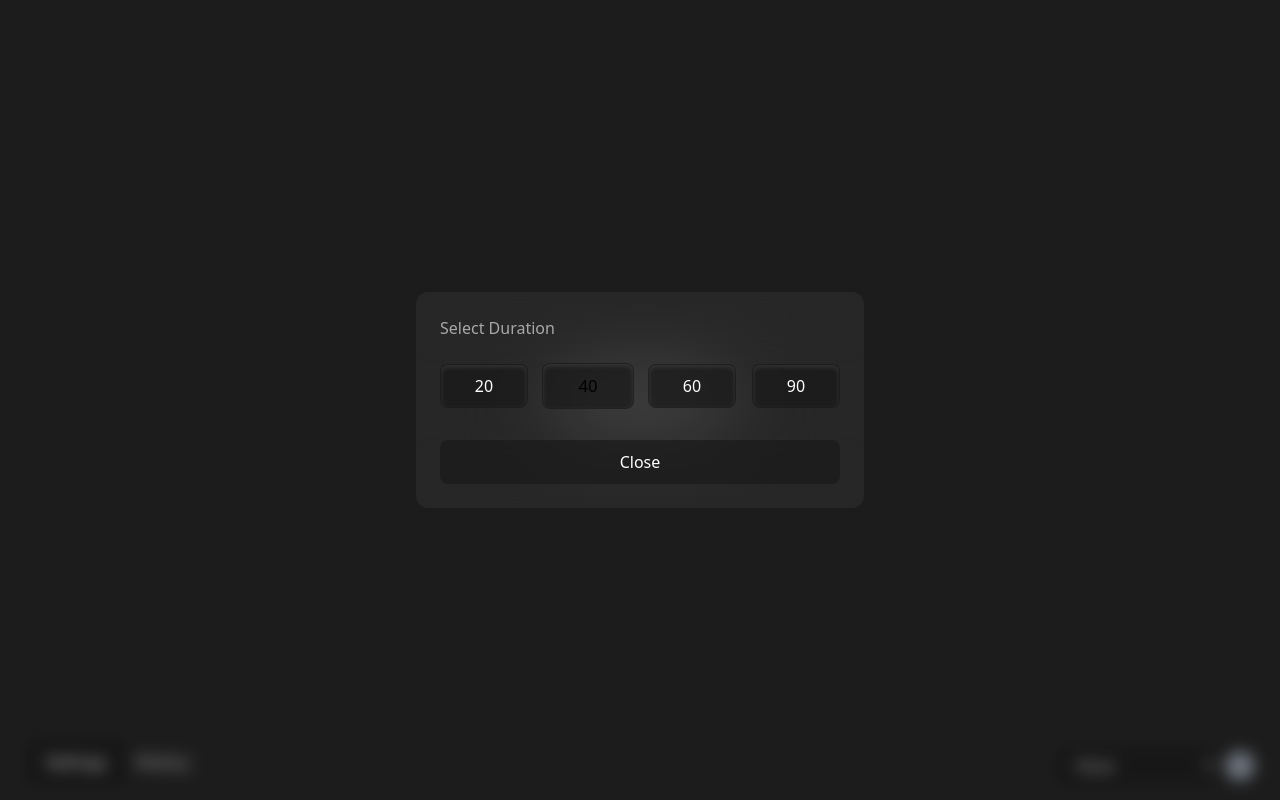
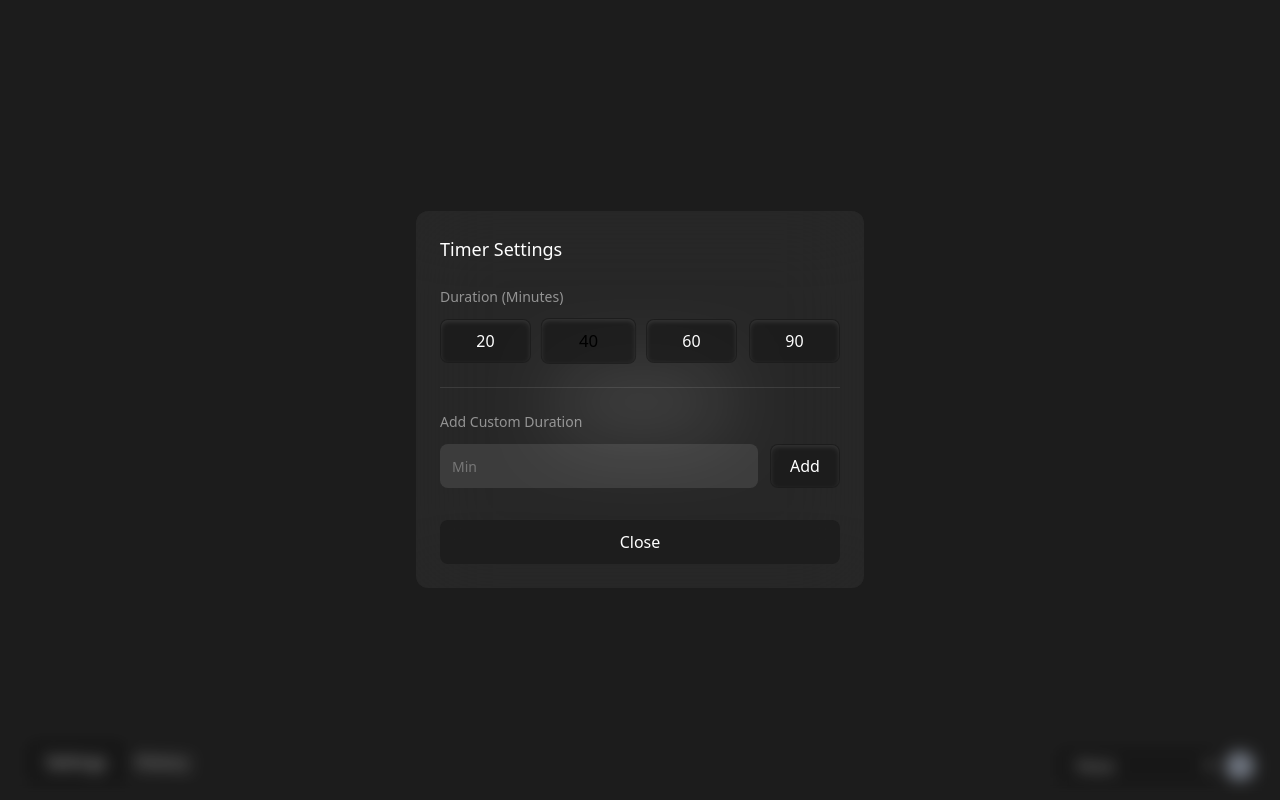
Before and after one commit to literandltx/timer-frontend-react, a React (Vite) app: page / in a window 1280 px wide. Both pictures are taken after a click on the button "Settings". Built offline with nearby package versions, Linux system fonts and the light colour scheme.

Commit message:
chore: add ability to add custom settings

```diff
--- a/src/components/home/SettingModal.tsx
+++ b/src/components/home/SettingModal.tsx
@@ -1,4 +1,4 @@
-import {Button, Dialog, DialogBackdrop, DialogPanel, DialogTitle} from '@headlessui/react';
+import {Button, Dialog, DialogBackdrop, DialogPanel, DialogTitle, Input} from '@headlessui/react';
 import {useState} from 'react';
 import {useTimerSettings} from '../../hooks/useTimerSettings';
 import {type TimerOption} from '../../types/settings';
@@ -9,11 +9,20 @@ interface SettingModalProps {
 
 function SettingModal({onTimeChange}: SettingModalProps) {
     const [isOpen, setIsOpen] = useState(false);
-    const {selectedOption, availableOptions, savePreference} = useTimerSettings();
+    const [customValue, setCustomValue] = useState('');
+    const {selectedOption, availableOptions, savePreference, addCustomOption} = useTimerSettings();
 
     function handleSelect(option: TimerOption) {
         savePreference(option);
         onTimeChange(option.value);
+    }
+
+    function handleAddCustom() {
+        const minutes = parseInt(customValue, 10);
+        if (!isNaN(minutes) && minutes > 0) {
+            addCustomOption(minutes);
+            setCustomValue('');
+        }
     }
 
     return (
@@ -29,7 +38,7 @@ function SettingModal({onTimeChange}: SettingModalProps) {
                     onClose={() => setIsOpen(false)}>
                 <DialogBackdrop
                     transition
-                    className="fixed inset-0 bg-black/20 backdrop-blur-sm duration-0 ease-out data-[closed]:opacity-0"
+                    className="fixed inset-0 bg-black/20 backdrop-blur-sm duration-300 ease-out data-[closed]:opacity-0"
                 />
 
                 <div className="fixed inset-0 z-10 w-screen overflow-y-auto">
@@ -38,28 +47,48 @@ function SettingModal({onTimeChange}: SettingModalProps) {
                             transition
                             className="w-full max-w-md rounded-xl bg-white/5 p-6 backdrop-blur-2xl duration-300 ease-out data-[closed]:scale-95 data-[closed]:opacity-0"
                         >
-                            <DialogTitle as="h3" className="text-base font-medium text-white">
-                                <p className="text-2l text-white/60 mb-4">Select Duration</p>
+                            <DialogTitle as="div" className="flex justify-between items-center mb-6">
+                                <h3 className="text-lg font-medium text-white">Timer Settings</h3>
                             </DialogTitle>
 
-                            <div className="mt-6">
-
-                                <div className="flex gap-4">
+                            <div>
+                                <p className="text-sm text-white/50 mb-3">Duration (Minutes)</p>
+                                <div className="grid grid-cols-4 gap-3">
                                     {availableOptions.map((option) => (
                                         <Button
                                             key={option.id}
                                             onClick={() => handleSelect(option)}
                                             className={`
-                        flex-1 rounded-lg px-4 py-2 text-sm font-semibold shadow-inner shadow-white/10 focus:outline-none transition-all
-                        ${selectedOption.id === option.id
+                                                rounded-lg px-2 py-2 text-sm font-semibold shadow-inner shadow-white/10 focus:outline-none transition-all
+                                                ${selectedOption.id === option.id
                                                 ? 'bg-white text-black scale-105'
                                                 : 'bg-white/10 text-white hover:bg-white/20'
                                             }
-                      `}
+                                            `}
                                         >
                                             {option.value}
                                         </Button>
                                     ))}
+                                </div>
+                            </div>
+
+                            <div className="mt-6 pt-6 border-t border-white/10">
+                                <p className="text-sm text-white/50 mb-3">Add Custom Duration</p>
+                                <div className="flex gap-3">
+                                    <Input
+                                        type="number"
+                                        placeholder="Min"
+                                        value={customValue}
+                                        onChange={(e) => setCustomValue(e.target.value)}
+                                        onKeyDown={(e) => e.key === 'Enter' && handleAddCustom()}
+                                        className="w-full rounded-lg border-none bg-white/10 py-1.5 px-3 text-sm/6 text-white focus:outline-none data-[focus]:outline-2 data-[focus]:-outline-offset-2 data-[focus]:outline-white/25 placeholder:text-white/30"
+                                    />
+                                    <Button
+                                        onClick={handleAddCustom}
+                                        className="rounded-lg bg-white/10 py-1.5 px-4 text-sm font-semibold text-white hover:bg-white/20 shadow-inner shadow-white/10 focus:outline-none"
+                                    >
+                                        Add
+                                    </Button>
                                 </div>
                             </div>
 
--- a/src/hooks/useTimerSettings.ts
+++ b/src/hooks/useTimerSettings.ts
@@ -1,41 +1,76 @@
 import {useState} from 'react';
-import {TIMER_OPTIONS} from '../types/settings';
-import type {TimerOption, UserSettings} from '../types/settings';
+import {type TimerOption, type UserSettings, DEFAULT_OPTIONS} from '../types/settings';
 
-const STORAGE_KEY = 'user_timer_pref_v2';
+const STORAGE_KEY = 'user_timer_pref_v4'; // Bump version for safety
 
-export function useTimerSettings(): {
-    selectedOption: TimerOption;
-    availableOptions: TimerOption[];
-    savePreference: (option: TimerOption) => void
-} {
+function createDefaultSettings(): UserSettings {
+    return {
+        id: crypto.randomUUID(), // temp_id
+        lastUpdated: Date.now(),
+        preference: DEFAULT_OPTIONS[1],
+        options: DEFAULT_OPTIONS
+    };
+}
+
+export function useTimerSettings() {
     const [activeSettings, setActiveSettings] = useState<UserSettings>(() => {
         if (typeof window === 'undefined') {
-            return {lastUpdated: Date.now(), preference: TIMER_OPTIONS[1]};
+            return createDefaultSettings();
         }
 
         try {
-            const saved: string | null = localStorage.getItem(STORAGE_KEY);
-            return saved ? JSON.parse(saved) : {lastUpdated: Date.now(), preference: TIMER_OPTIONS[1]};
-        } catch (error) {
-            console.warn('Error reading settings', error);
-            return {lastUpdated: Date.now(), preference: TIMER_OPTIONS[1]};
+            const saved = localStorage.getItem(STORAGE_KEY);
+            if (saved) {
+                const parsed = JSON.parse(saved);
+
+                return {
+                    ...parsed,
+                    id: parsed.id || crypto.randomUUID(),
+                    options: parsed.options || DEFAULT_OPTIONS
+                };
+            }
+        } catch (e) {
+            console.warn('Error parsing settings', e);
         }
+
+        return createDefaultSettings();
     });
 
+    const persist = (newSettings: UserSettings) => {
+        setActiveSettings(newSettings);
+        localStorage.setItem(STORAGE_KEY, JSON.stringify(newSettings));
+
+        // TODO: Sync with backend
+    };
+
     const savePreference = (option: TimerOption) => {
-        const newSettings: UserSettings = {
-            lastUpdated: Date.now(),
-            preference: option,
+        persist({...activeSettings, preference: option, lastUpdated: Date.now()});
+    };
+
+    const addCustomOption = (minutes: number) => {
+        if (activeSettings.options.some(o => o.value === minutes)) return;
+
+        const newOption: TimerOption = {
+            id: Date.now(),
+            value: minutes,
+            label: `${minutes} Min`
         };
 
-        setActiveSettings(newSettings);
-        localStorage.setItem(STORAGE_KEY, JSON.stringify(newSettings));
+        const updatedOptions = [...activeSettings.options, newOption]
+            .sort((a, b) => a.value - b.value);
+
+        persist({
+            ...activeSettings,
+            options: updatedOptions,
+            lastUpdated: Date.now()
+        });
     };
 
     return {
+        settingsId: activeSettings.id,
         selectedOption: activeSettings.preference,
-        availableOptions: TIMER_OPTIONS,
+        availableOptions: activeSettings.options,
         savePreference,
+        addCustomOption
     };
 }
--- a/src/types/settings.ts
+++ b/src/types/settings.ts
@@ -1,17 +1,19 @@
 export interface TimerOption {
-  id: number;
-  value: number;
-  label: string;
+    id: number;
+    value: number;
+    label: string;
 }
 
 export interface UserSettings {
-  lastUpdated: number;
-  preference: TimerOption;
+    id: string;
+    lastUpdated: number;
+    preference: TimerOption;
+    options: TimerOption[];
 }
 
-export const TIMER_OPTIONS: TimerOption[] = [
-  { id: 1, value: 20, label: '20 Min' },
-  { id: 2, value: 40, label: '40 Min' },
-  { id: 3, value: 60, label: '60 Min' },
-  { id: 4, value: 90, label: '90 Min' },
+export const DEFAULT_OPTIONS: TimerOption[] = [
+    {id: 1, value: 20, label: '20 Min'},
+    {id: 2, value: 40, label: '40 Min'},
+    {id: 3, value: 60, label: '60 Min'},
+    {id: 4, value: 90, label: '90 Min'},
 ];
```
